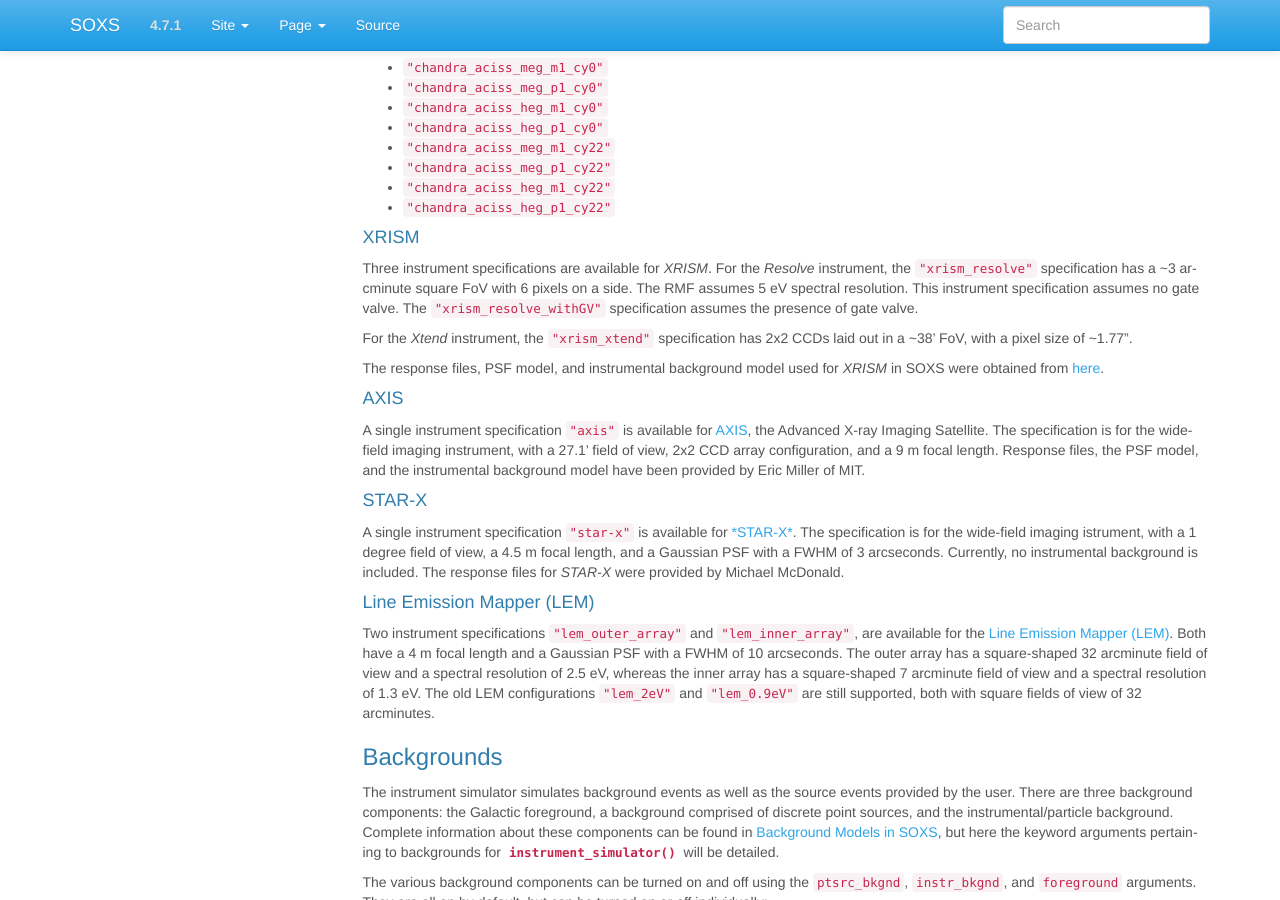
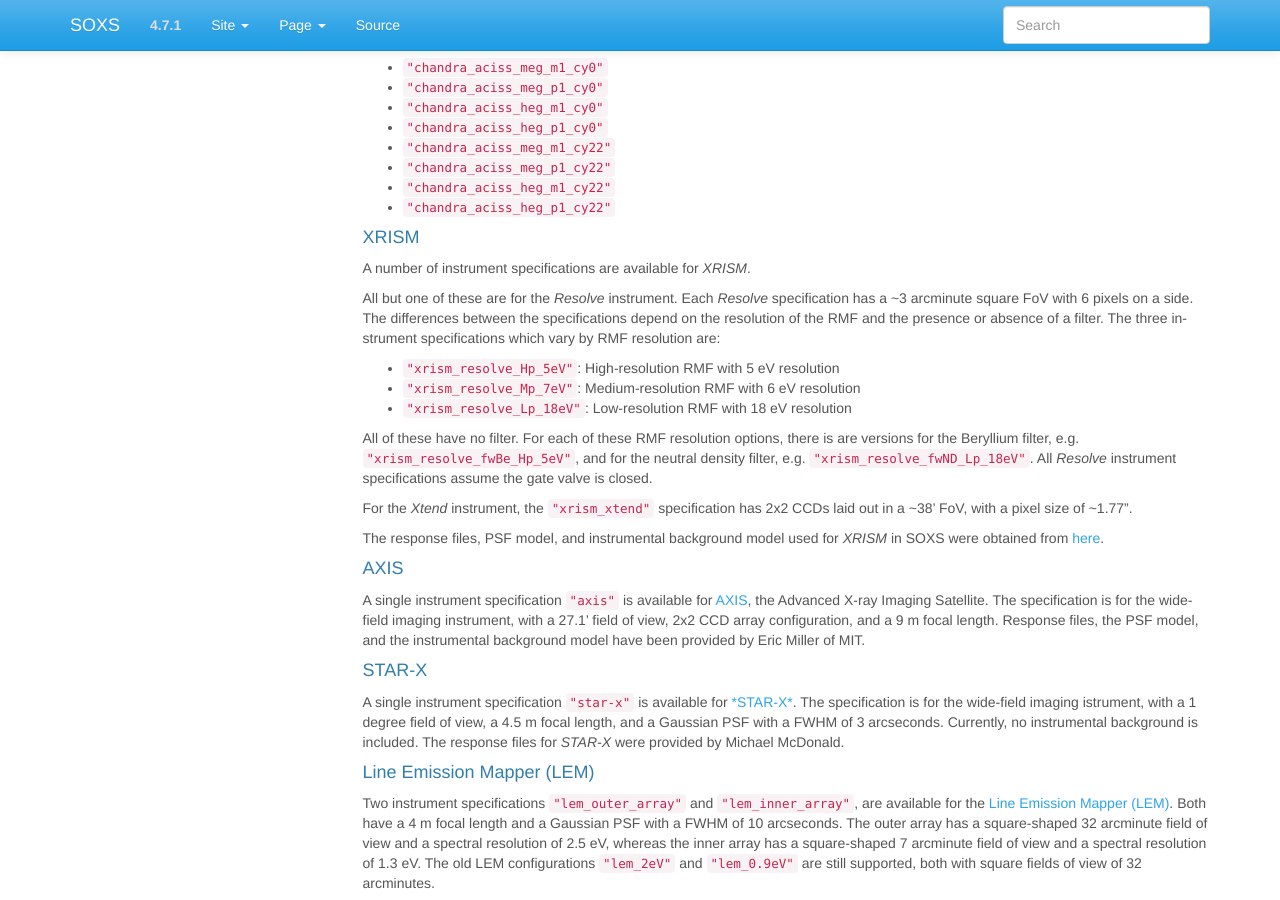
Before and after one commit to lynx-x-ray-observatory/soxs, a Sphinx documentation site: the page built from doc/source/users_guide/instrument.rst, in a window 1280 px wide and 900 px high, scrolled down 1995 px. Built offline with Sphinx 7.4.7, drawn with Linux system fonts in a browser that asks for light colours.

Commit message:
docs update

```diff
--- a/doc/source/users_guide/instrument.rst
+++ b/doc/source/users_guide/instrument.rst
@@ -172,11 +172,21 @@
 XRISM
 ~~~~~
 
-Three instrument specifications are available for *XRISM*. For the *Resolve*
-instrument, the ``"xrism_resolve"`` specification has a ~3 arcminute square FoV
-with 6 pixels on a side. The RMF assumes 5 eV spectral resolution. This instrument
-specification assumes no gate valve. The ``"xrism_resolve_withGV"`` specification
-assumes the presence of gate valve.
+A number of instrument specifications are available for *XRISM*.
+
+All but one of these are for the  *Resolve* instrument. Each *Resolve* specification
+has a ~3 arcminute square FoV with 6 pixels on a side. The differences between the
+specifications depend on the resolution of the RMF and the presence or absence of a
+filter. The three instrument specifications which vary by RMF resolution are:
+
+* ``"xrism_resolve_Hp_5eV"``: High-resolution RMF with 5 eV resolution
+* ``"xrism_resolve_Mp_7eV"``: Medium-resolution RMF with 6 eV resolution
+* ``"xrism_resolve_Lp_18eV"``: Low-resolution RMF with 18 eV resolution
+
+All of these have no filter. For each of these RMF resolution options, there is
+are versions for the Beryllium filter, e.g. ``"xrism_resolve_fwBe_Hp_5eV"``, and for
+the neutral density filter, e.g. ``"xrism_resolve_fwND_Lp_18eV"``. All *Resolve*
+instrument specifications assume the gate valve is closed.
 
 For the *Xtend* instrument, the ``"xrism_xtend"`` specification has 2x2 CCDs laid
 out in a ~38' FoV, with a pixel size of ~1.77".
```
Also changed, not shown: doc/source/changelog.rst (+17 -0 lines).
